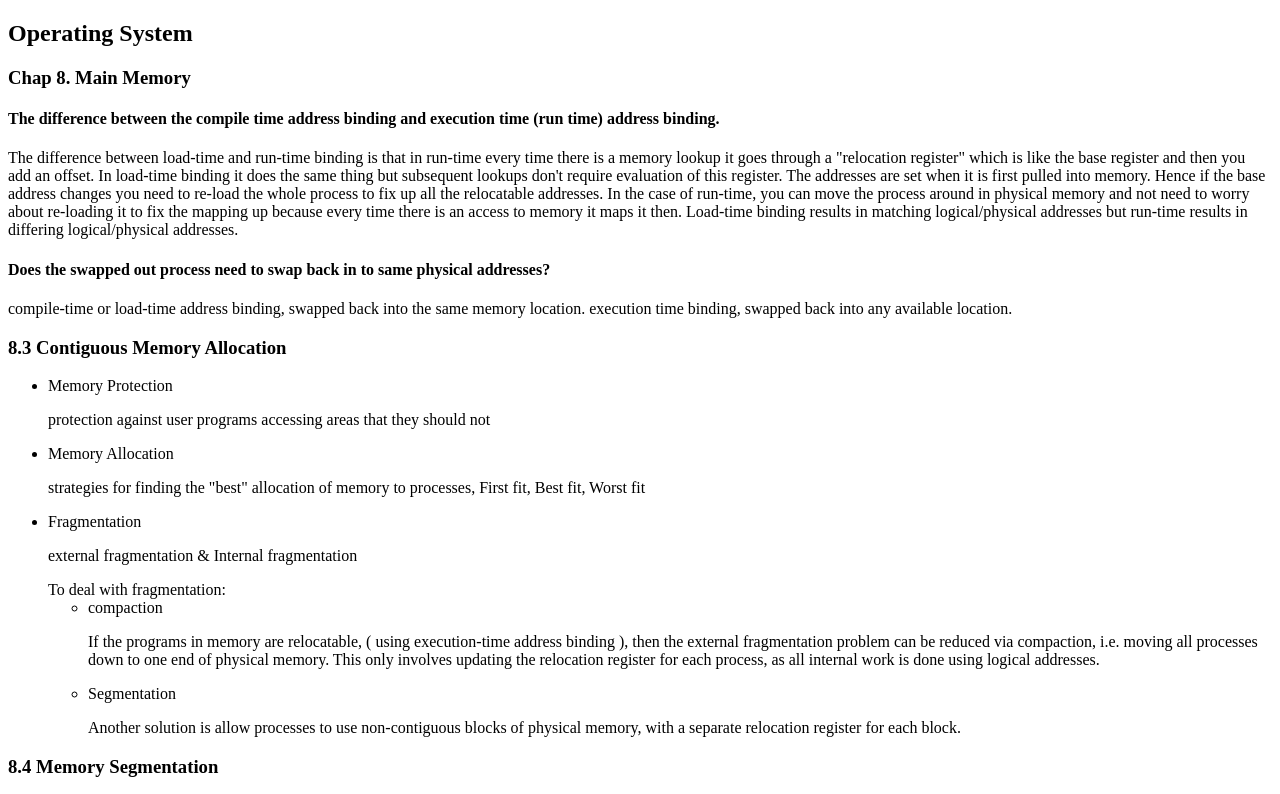
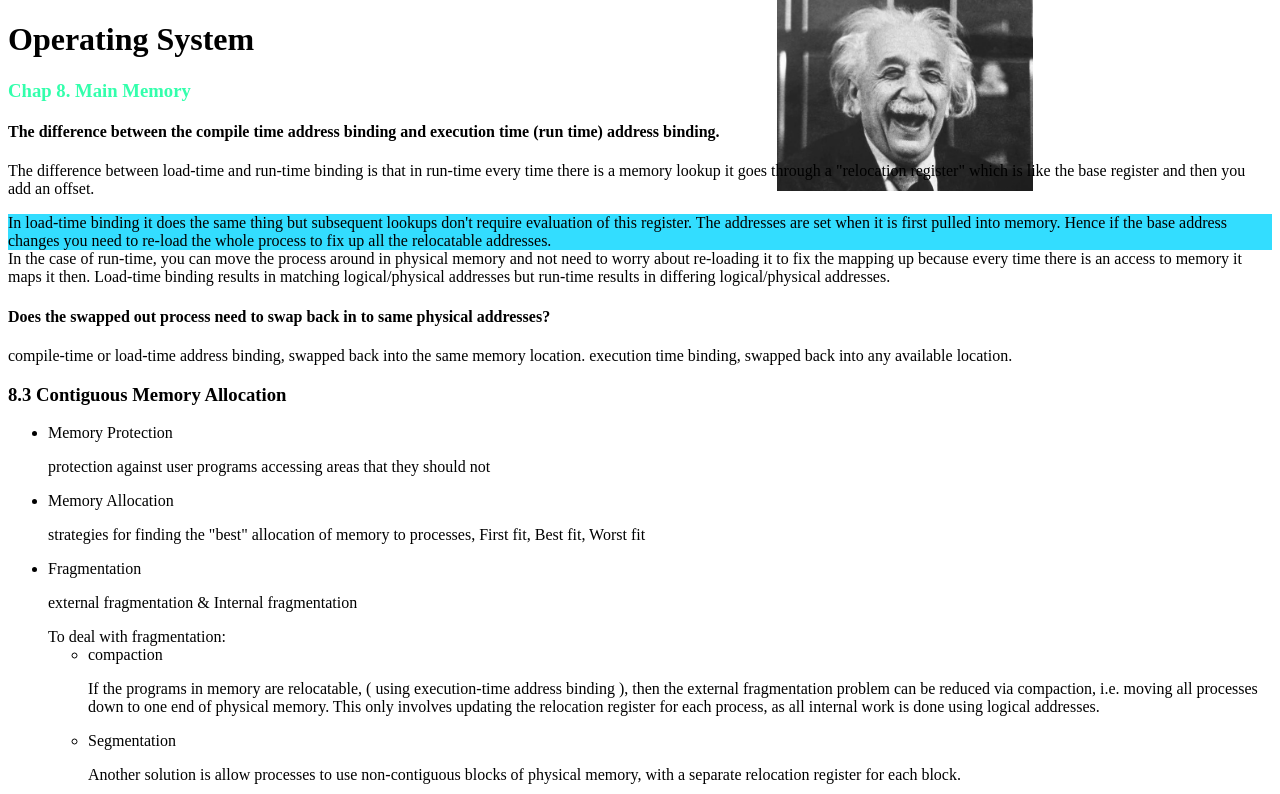
Before and after one commit to QQshigesha/CS, a plain HTML site: page index.html in a window 1280 px wide. Shown: the top 794 px of the page. Drawn offline with Linux system fonts and the light colour scheme.

Commit message:
background

```diff
--- a/index.html
+++ b/index.html
@@ -5,19 +5,21 @@
     <meta charset="UTF-8">
 
     <title>CS Course Structure</title>
+
+<link rel="stylesheet" type="text/css" href="stylefolder/mystyle.css">
+
+
   </head>
 
 
 
   <body>
 
-    <section class="page-header">
-      <h1 class="project-name">Operating System</h1>
-    </section>
+      <h1>Operating System</h1>
 
 
 
-<h3>Chap 8. Main Memory</h3>
+<h3 class="pinkgreen">Chap 8. Main Memory</h3>
 
 <h4>
  The difference between the compile time address binding and execution time (run time) address binding.
@@ -25,8 +27,9 @@
 
 <p>
 The difference between load-time and run-time binding is that in run-time every time there is a memory lookup it goes through a "relocation register" which is like the base register and then you add an offset.
+<div class="pinkblue_background">In load-time binding it does the same thing but subsequent lookups don't require evaluation of this register. The addresses are set when it is first pulled into memory. Hence if the base address changes you need to re-load the whole process to fix up all the relocatable addresses.
+</div>
 
-In load-time binding it does the same thing but subsequent lookups don't require evaluation of this register. The addresses are set when it is first pulled into memory. Hence if the base address changes you need to re-load the whole process to fix up all the relocatable addresses.
 
 In the case of run-time, you can move the process around in physical memory and not need to worry about re-loading it to fix the mapping up because every time there is an access to memory it maps it then.
 
--- /dev/null
+++ b/stylefolder/mystyle.css
@@ -0,0 +1,20 @@
+.pinkgreen{
+	color:#33FFAC;
+}
+
+
+.pinkblue_background{
+	background-color:#33DDFF;
+}
+
+
+body{
+	background-image: url("../images/einstein.jpg");
+	background-repeat: no-repeat;
+	background-size: 20%;
+	background-position: 777px 0px;
+	background-attachment: local;
+
+
+
+}
```
Also changed, not shown: 2 other files.
